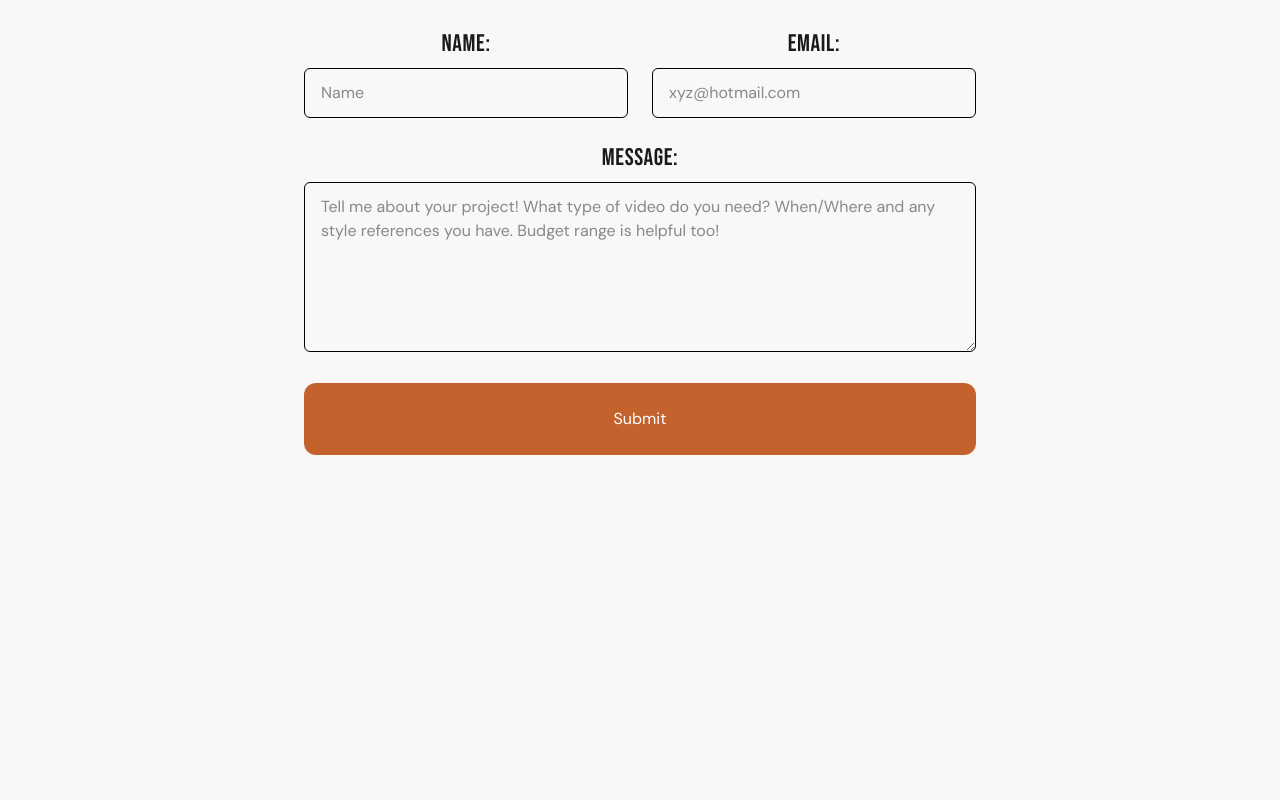
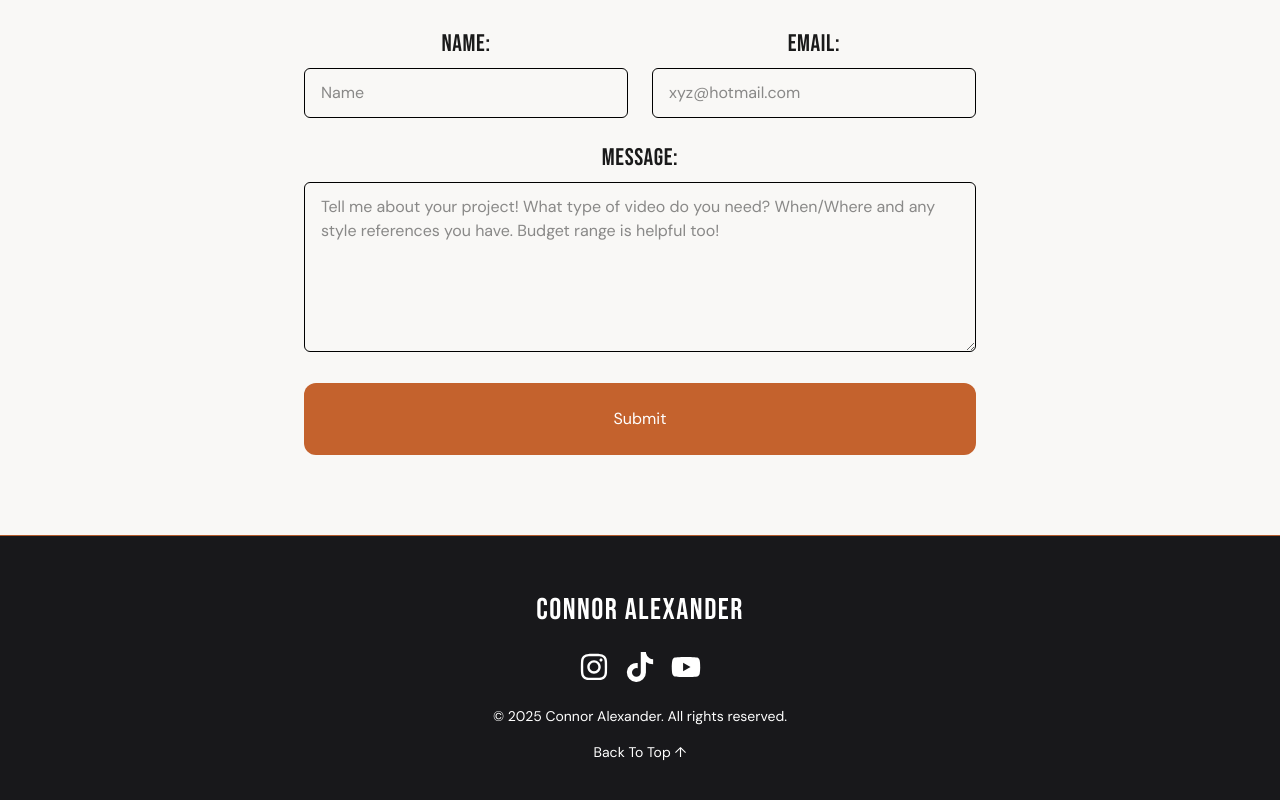
Before and after one commit to SpencerJ96/Connors-Site, a Next.js app: page / in a window 1280 px wide. Shown: the part 3579-4379 px from the top of the page. Before the commit the page ends 4114 px from the top, so only its background shows below. Built offline with nearby package versions, Linux system fonts and the light colour scheme.

Commit message:
Footer added with styling

```diff
--- /dev/null
+++ b/app/components/Footer.tsx
@@ -0,0 +1,24 @@
+import { FaInstagram, FaYoutube, FaTiktok } from "react-icons/fa"
+
+export default function Footer (){
+ return(
+
+<footer className="bg-zinc-900 py-12 border-t border-accent/90">
+
+	<div className="flex flex-col gap-4 items-center">
+			<a href ="#" className="text-3xl text-white mt-2  font-display tracking-wider hover:text-accent transition-colors duration-200">Connor Alexander</a>
+
+		<div className="flex gap-4 py-2 justify-center">
+    	<a href="#" className="text-3xl text-white hover:text-accent transition-colors duration-200"><FaInstagram /></a>
+   		<a href="#" className="text-3xl text-white hover:text-accent transition-colors duration-200"><FaTiktok /></a>
+   	 	<a href="#" className="text-3xl text-white hover:text-accent transition-colors duration-200"><FaYoutube /></a>
+  </div>
+
+		<p className="text-sm text-white">© 2025 Connor Alexander. All rights reserved.</p>
+
+		<a href="#home" className="text-sm text-white hover:text-accent transition-colors duration-200">Back To Top ↑</a>
+
+	</div>
+
+</footer>
+)}
--- a/app/layout.tsx
+++ b/app/layout.tsx
@@ -3,6 +3,7 @@ import { DM_Sans } from "next/font/google";
 import "./globals.css";
 import Nav from './components/Nav'
 import {Bebas_Neue} from "next/font/google"
+import Footer from './components/Footer'
 
 
 
@@ -38,6 +39,7 @@ export default function RootLayout({
       <body className="min-h-full flex flex-col">
 		<Nav />
 		{children}
+		<Footer />
 	</body>
   </html>
   );
```
